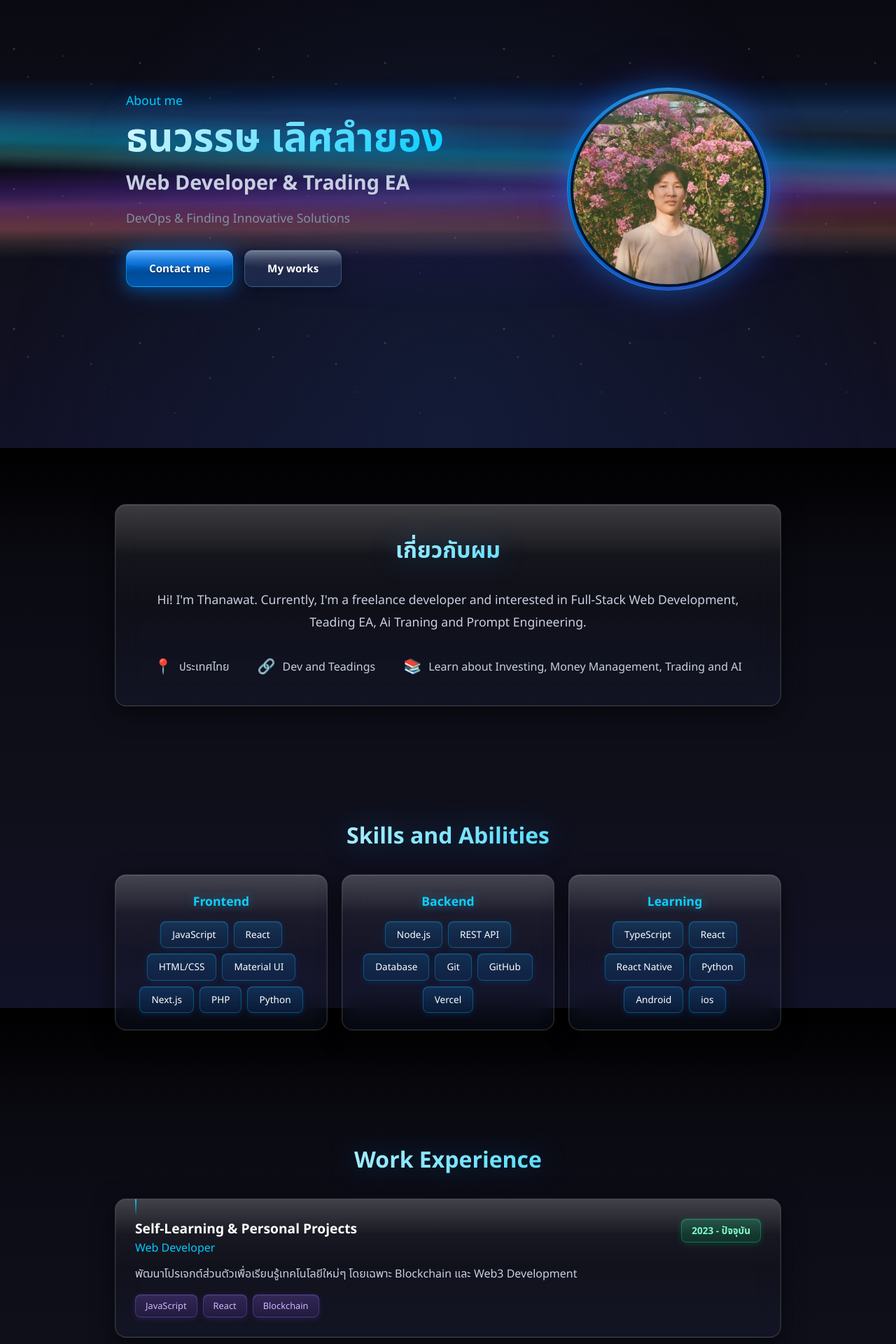
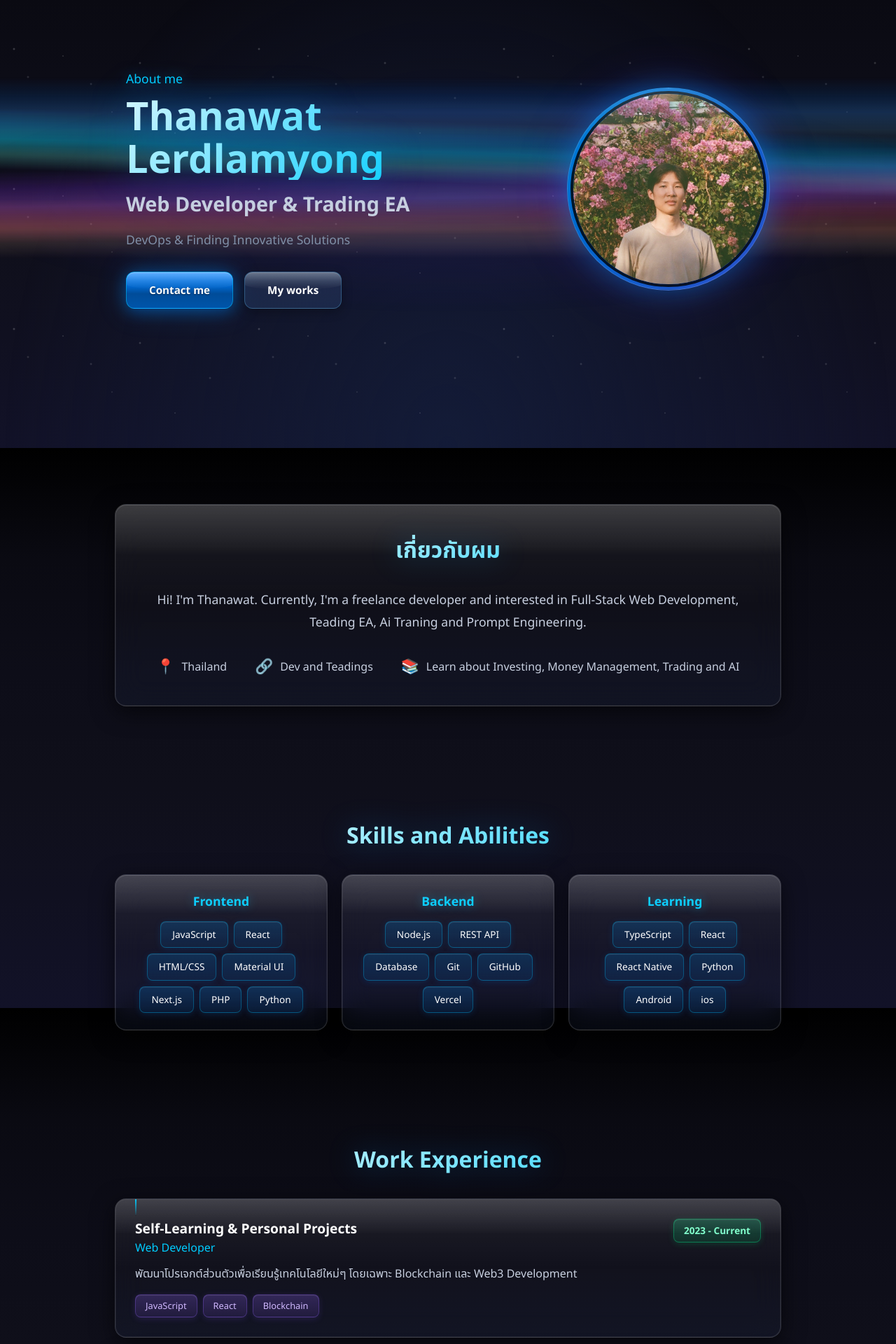
Before and after one commit to mctery/thanawat-profile, a Next.js app: page / in a window 1280 px wide. Shown: the part 160-2080 px from the top of the page at 70% size. Built offline with nearby package versions, Linux system fonts and the light colour scheme.

Commit message:
update: info

```diff
--- a/src/app/page.tsx
+++ b/src/app/page.tsx
@@ -6,13 +6,12 @@ import { useInView } from "react-intersection-observer";
 
 // Profile Data from GitHub: https://github.com/mctery
 const profileData = {
-  name: "ธนวรรษ เลิศลำยอง",
-  nameEn: "Thanawat Lerdlamyong",
+  name: "Thanawat Lerdlamyong",
   title: "Web Developer & Trading EA",
   tagline: "DevOps & Finding Innovative Solutions",
   email: "tlerdlumyong@live.com",
   phone: "",
-  location: "ประเทศไทย",
+  location: "Thailand",
   github: "github.com/mctery",
   bio: "Hi! I'm Thanawat. Currently, I'm a freelance developer and interested in Full-Stack Web Development, Teading EA, Ai Traning and Prompt Engineering.",
 };
@@ -27,7 +26,7 @@ const experiences = [
   {
     company: "Self-Learning & Personal Projects",
     position: "Web Developer",
-    period: "2023 - ปัจจุบัน",
+    period: "2023 - Current",
     description: "พัฒนาโปรเจกต์ส่วนตัวเพื่อเรียนรู้เทคโนโลยีใหม่ๆ โดยเฉพาะ Blockchain และ Web3 Development",
     highlights: ["JavaScript", "React", "Blockchain"],
   },
```
